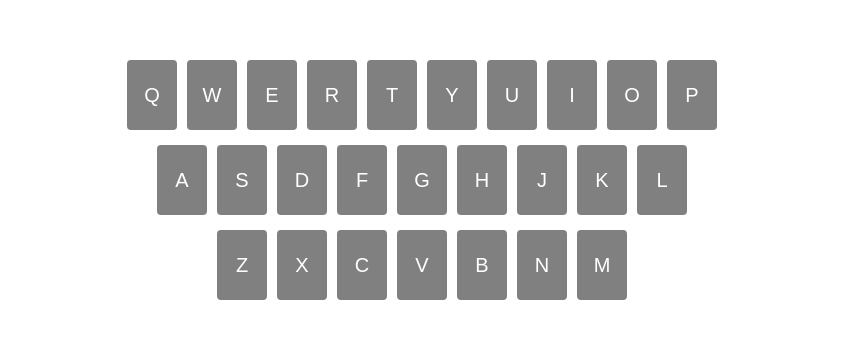
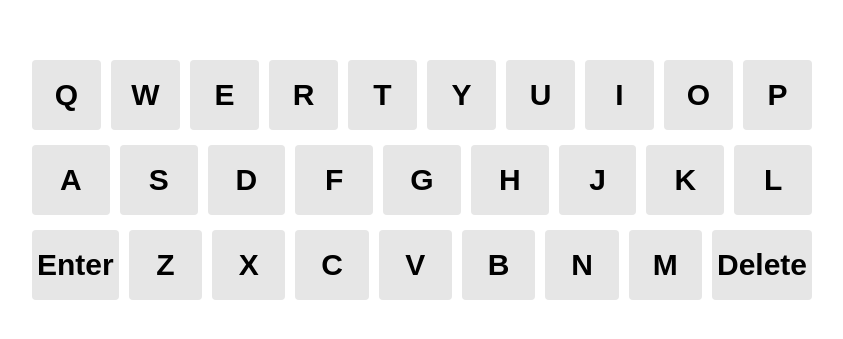
Before and after one commit to pranisa-sitt/JS-React-WordioGame, a React (Create React App) app: page / in a window 1280 px wide. Shown: the part 225-564 px from the top of the page, without its empty margins (218-1061 px from the left). Built offline with nearby package versions, Linux system fonts and the light colour scheme.

Commit message:
commit before merge

```diff
--- a/src/Components/Key.css
+++ b/src/Components/Key.css
@@ -1,13 +1,16 @@
 .key {
-    width: 50px;
+    width: 175px;
     height: 70px;
     margin: 5px;
+    padding-left: 5px;
+    padding-right: 5px;
     border-radius: 4px;
     display: grid;
     place-items: center;
-    font-size: 20px;
-    background-color: grey;
-    color: white;
+    font-size: 30px;
+    font-weight: 800;
+    background-color: rgb(230, 230, 230);
+    color: black;
     font-family: Arial, Helvetica, sans-serif;
     cursor: pointer;
 }
--- a/src/Components/Keyboard.js
+++ b/src/Components/Keyboard.js
@@ -1,29 +1,28 @@
 import React from "react";
 import "./keyboard.css";
-import "./Key.css";
-//import Key from "./Keys"
+import Key from "./Keys"
 
 function Keyboard() {
     //Key Array
     const keys1 = ["Q", "W", "E", "R", "T", "Y", "U", "I", "O", "P"];
     const keys2 = ["A", "S", "D", "F", "G", "H", "J", "K", "L"];
-    const keys3 = ["Z", "X", "C", "V", "B", "N", "M"];
+    const keys3 = ["Enter", "Z", "X", "C", "V", "B", "N", "M", "Delete"];
 
     //A different div for each of the keyboard lines. I have done this beacuse they have different sizes and therefore layout properties
     return <div className="Keyboard">
         <div className="row1">
             {keys1.map((key) => {
-                return <div className="key"> {key} </div>;
+                return <Key keyValue={key} />;
             })}
         </div>
         <div className="row2">
             {keys2.map((key) => {
-                return <div className="key"> {key} </div>;
+                return <Key keyValue={key} />;
             })}
         </div>
         <div className="row3">
             {keys3.map((key) => {
-                return <div className="key"> {key} </div>;
+                return <Key keyValue={key} />;
             })}
         </div>
         <div className="row2"></div>
--- a/src/Components/Keys.js
+++ b/src/Components/Keys.js
@@ -1,8 +1,11 @@
 import React from "react";
 import "./Key.css";
 
-function Key({keyvalue}) {
-    return <div className="key">{keyvalue}</div>
-};
+function Key({keyValue}) {
+    const selectLetter = () => {
+    }
+    return (
+        <div className="key" onClick={selectLetter}>{keyValue}</div>
+)};
 
 export default Key;
--- a/src/Components/keyboard.css
+++ b/src/Components/keyboard.css
@@ -1,5 +1,5 @@
 .Keyboard {
-    width: 700px;
+    width: 800px;
     height: 300px;
     margin-top: 60px
 }
```
